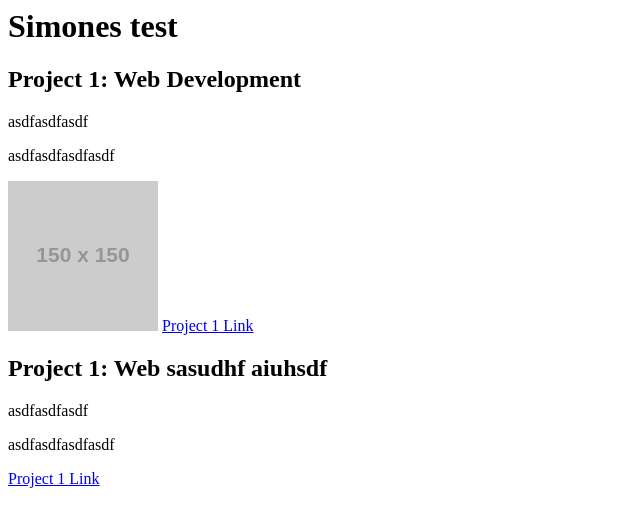
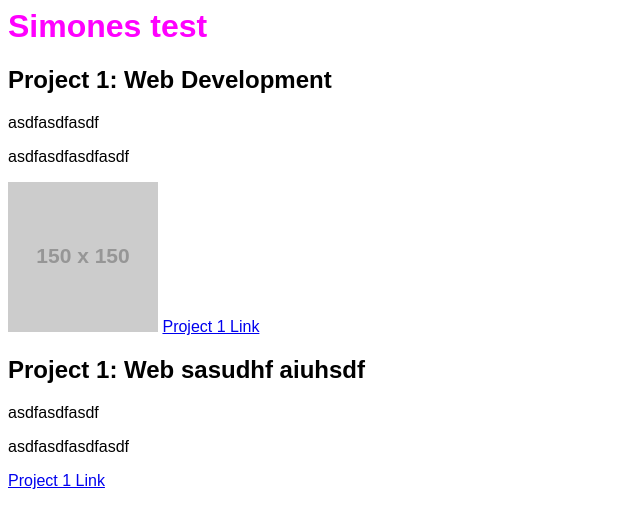
Before and after one commit to johsw/johsw.github.io, a plain HTML site: page index.html in a window 1280 px wide. Shown: the whole page, without its empty margins (0-640 px from the left). Drawn offline with Linux system fonts and the light colour scheme; placeholder pictures from the web are drawn by us.

Commit message:
Update index.css

```diff
--- a/index.css
+++ b/index.css
@@ -1,3 +1,7 @@
+body {
+  font-family: Arial
+
+}
 h1 {
-  color: "#f0f"
+  color: #f0f
 }
```
